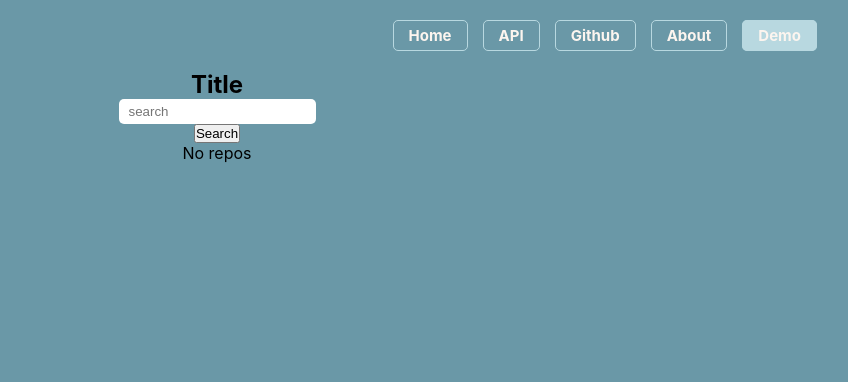
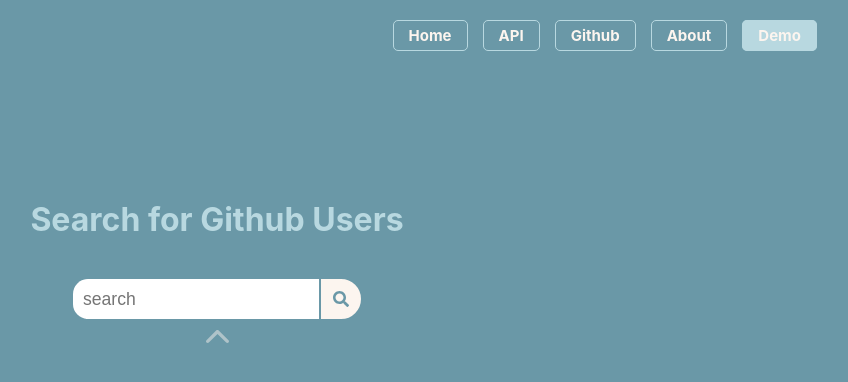
Before and after one commit to vitorconceicaovc/gitline, a React (Create React App) app: page /demo in a window 1280 px wide. Shown: the top 382 px of the page, without its empty margins (423-1271 px from the left). Built offline with nearby package versions, Linux system fonts and the light colour scheme.

Commit message:
searchbar

```diff
--- a/src/components/Results/Results.js
+++ b/src/components/Results/Results.js
@@ -1,4 +1,5 @@
 import './Results.css'
+import { IoIosArrowUp } from 'react-icons/io'
 
 export const Results = (props) => {
 
@@ -30,7 +31,7 @@ export const Results = (props) => {
                     </li>
                 ))
             ) : (
-            <li>No repos</li>
+            <li className='arrow' ><IoIosArrowUp color='var(--color-white)' fontSize={35}  /></li>
             );
 
         return (<ul>{listRepos}</ul>
--- /dev/null
+++ b/src/components/SearchBar/SearchBar.css
@@ -0,0 +1,23 @@
+.searchbar {
+    display: flex;
+    gap: 2px;
+    margin-top: 20px;
+}
+.sbutton {
+    background: var(--color-white);
+    border: 2px solid var(--color-white);
+    display: flex;
+    align-items: center;
+    justify-content: center;
+    padding: 10px;
+    border-radius: 0 50% 50% 0;
+    color: var(--color-light);
+    font-size: 1rem;
+    cursor: pointer;
+    transition: var(--transition);
+}
+
+.sbutton:hover {
+    background: transparent;
+    color: var(--color-white);
+}
--- a/src/components/SearchBar/SearchBar.js
+++ b/src/components/SearchBar/SearchBar.jsx
@@ -1,6 +1,8 @@
 import axios  from "axios";
 import { useState } from "react";
 import { Results } from "../Results/Results";
+import './SearchBar.css'
+import {FaSearch} from 'react-icons/fa'
 
 export const SearchBar = () => {
 
@@ -32,8 +34,12 @@ export const SearchBar = () => {
 
     return (
         <>
-            <input type="text" placeholder="search" value={SearchInput} onChange={handleChange}/>
-            <button onClick={handleClick} >Search</button>
+            <div className="searchbar">
+                <input type="text" placeholder="search" value={SearchInput} onChange={handleChange}/>
+                <button className="sbutton" onClick={handleClick} ><FaSearch/></button>
+
+            </div>
+
             <Results repos={repos} />
         </>
     );
--- a/src/pages/Demo/Demo.css
+++ b/src/pages/Demo/Demo.css
@@ -1,5 +1,5 @@
 .input-area {
-    padding-top: 70px;
+    padding-top: 200px;
     display: flex;
     align-items: center;
     justify-content: center;
@@ -7,8 +7,36 @@
     width: 100%;
 }
 
+.input-area h2 {
+    color: var(--color-dark);
+    font-size: 2rem;
+    margin-bottom: 20PX;
+}
+
 .input-area input {
     border: none;
-    border-radius: 5px;
+    border-radius: 15px 0 0 15px;
     padding: 5px 10px;
+    font-size: 1.1rem;
 }
+
+.arrow {
+   animation-name: arrow;
+   animation-duration: 1.5s;
+   animation-iteration-count: infinite;
+
+}
+
+@keyframes arrow {
+    0% {
+        opacity: 0;
+    }
+
+    50% {
+        opacity: 1;
+    }
+
+    100% {
+        opacity: 0;
+    }
+}
--- a/src/pages/Demo/index.tsx
+++ b/src/pages/Demo/index.tsx
@@ -7,7 +7,7 @@ export const Demo = () => {
     return (
         <section>
             <div className="input-area">
-                <h2>Title</h2>
+                <h2>Search for Github Users</h2>
                 <SearchBar/>
 
             </div>
```
